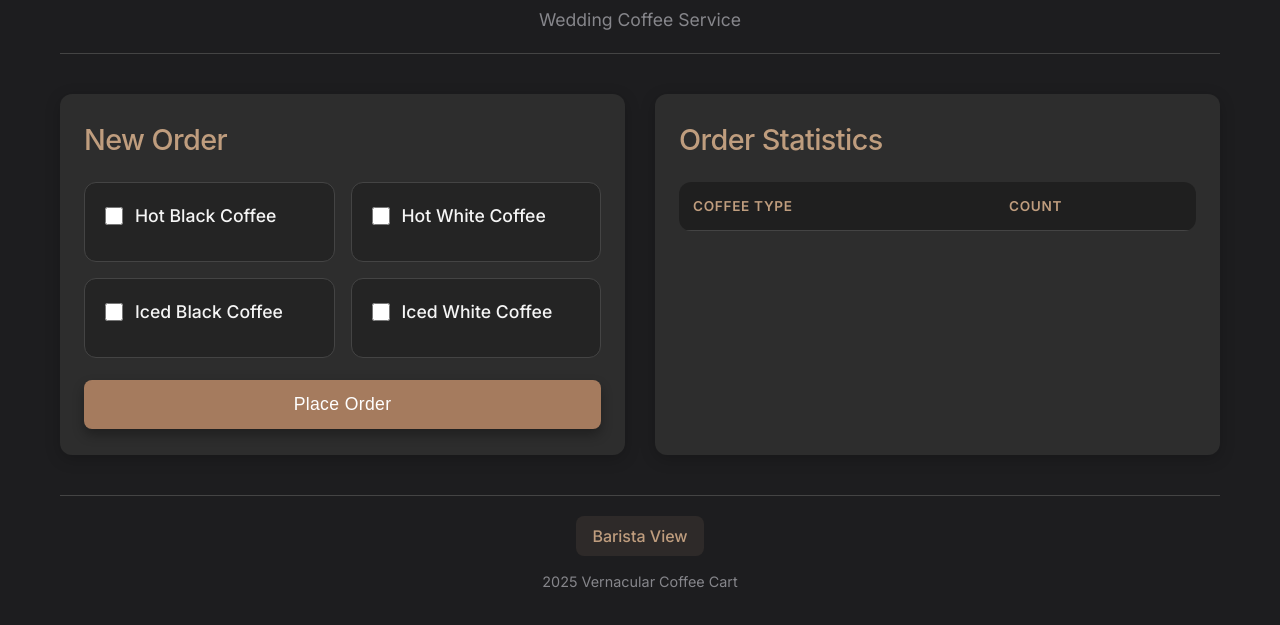
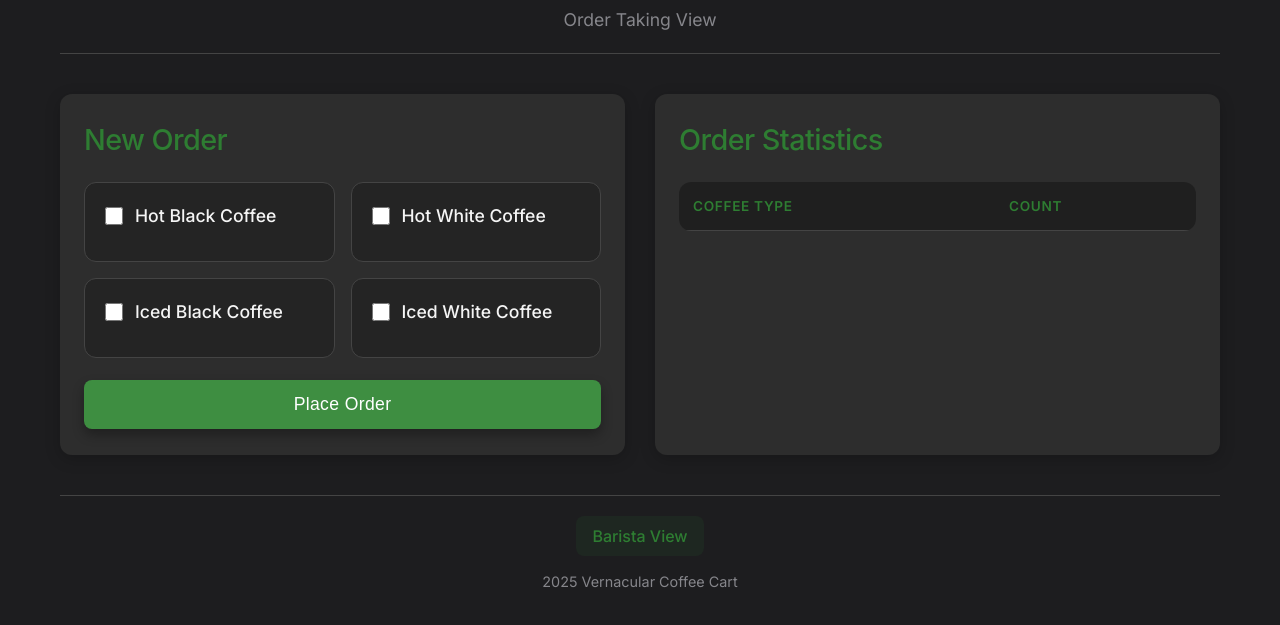
Before and after one commit to ivanjohnting/vernacular-coffee-cart, a website: page public/index.html in a window 1280 px wide. In both pictures the pointer is over the button "Place Order". Shown: the part 83-708 px from the top of the page. Drawn offline with nearby package versions, Linux system fonts and the light colour scheme; no server answers; a web font is replaced by a local one.

Commit message:
Update accent color to modern green and change subtitle text
- Changed accent color from brown (#bf9d7e) to modern green (#2e7d32)
- Updated hover state colors to match the new green theme
- Changed text from 'Wedding Coffee Service' to 'Order Taking View' on the order page

```diff
--- a/public/index.html
+++ b/public/index.html
@@ -13,7 +13,7 @@
     <div class="container">
         <header>
             <h1>Vernacular Coffee Cart</h1>
-            <p class="subtitle">Wedding Coffee Service</p>
+            <p class="subtitle">Order Taking View</p>
         </header>
 
         <main>
--- a/public/styles.css
+++ b/public/styles.css
@@ -1,7 +1,7 @@
 :root {
   --primary-color: #1d1d1f;
   --secondary-color: #2d2d2d;
-  --accent-color: #bf9d7e;
+  --accent-color: #2e7d32;
   --text-color: #f5f5f5;
   --light-text: #86868b;
   --border-color: #444;
@@ -167,7 +167,7 @@ section {
 }
 
 .qty-btn:hover {
-  background-color: #a57b5e;
+  background-color: #3e8e41;
   transform: scale(1.05);
 }
 
@@ -225,7 +225,7 @@ section {
 }
 
 .submit-btn:hover {
-  background-color: #a57b5e;
+  background-color: #3e8e41;
   transform: translateY(-2px);
   box-shadow: 0 6px 12px rgba(0,0,0,0.3);
 }
@@ -432,13 +432,13 @@ footer {
   font-weight: 500;
   padding: 8px 16px;
   border-radius: var(--button-radius);
-  background-color: rgba(191, 157, 126, 0.1);
+  background-color: rgba(46, 125, 50, 0.1);
   transition: all 0.3s;
   display: inline-block;
 }
 
 .barista-link:hover, .back-link:hover {
-  background-color: rgba(191, 157, 126, 0.2);
+  background-color: rgba(46, 125, 50, 0.2);
   transform: translateY(-2px);
 }
 
```
